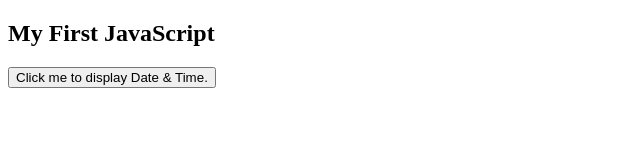
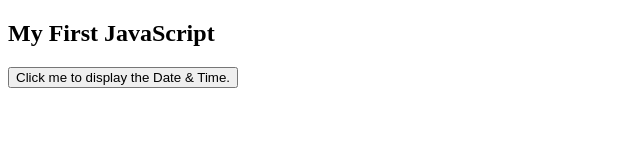
Before and after one commit to shorifulsobuj/Interactive-Cares-MERN-Stack-Web-Development, a plain HTML site: page Live Class Practice/JavaScript/Introduction_to_Programming_and_JavaScript/practice/1/index.html in a window 1280 px wide. Shown: the full height of the page, 0-640 px from the left. Drawn offline with Linux system fonts and the light colour scheme.

Commit message:
Update index.html

```diff
--- a/Live Class Practice/JavaScript/Introduction_to_Programming_and_JavaScript/practice/1/index.html
+++ b/Live Class Practice/JavaScript/Introduction_to_Programming_and_JavaScript/practice/1/index.html
@@ -11,7 +11,7 @@
       type="button"
       onclick="document.getElementById('demo').innerHTML = Date()"
     >
-      Click me to display Date & Time.
+      Click me to display the Date & Time.
     </button>
 
     <p id="demo"></p>
```
